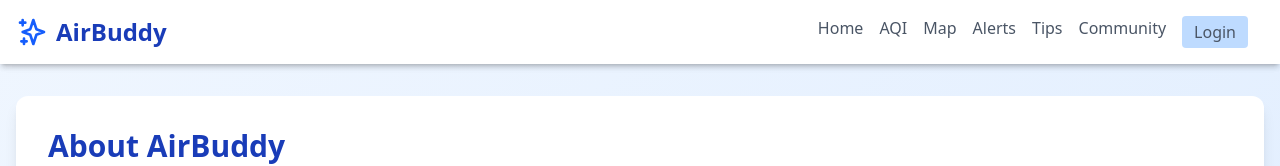
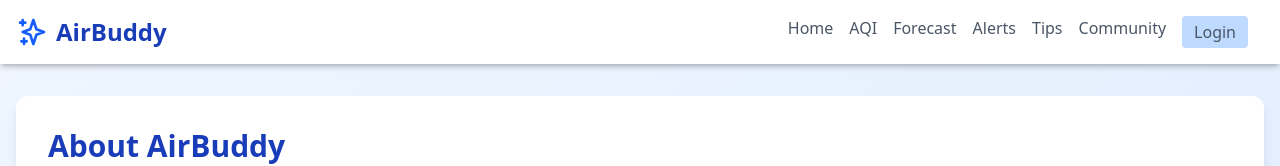
Before and after one commit to Scemworks/gdg-solutions-hackathon, a Next.js app in the folder airbuddy-frontend/: page /about in a window 1280 px wide. Shown: the top 166 px of the page. Built offline with nearby package versions, Linux system fonts and the light colour scheme.

Commit message:
Updated header component

```diff
--- a/airbuddy-frontend/src/app/components/header.tsx
+++ b/airbuddy-frontend/src/app/components/header.tsx
@@ -60,7 +60,7 @@ export default function Header() {
                     <nav className="flex space-x-4 mr-4">
                         <Link href="/" className={`text-gray-600 dark:text-gray-300 hover:text-blue-600 dark:hover:text-blue-400 ${pathname === '/' ? 'text-blue-600 dark:text-blue-400 font-semibold underline' : ''}`}>Home</Link>
                         <Link href="/aqi-tracking" className={`text-gray-600 dark:text-gray-300 hover:text-blue-600 dark:hover:text-blue-400 ${pathname === '/aqi-tracking' ? 'text-blue-600 dark:text-blue-400 font-semibold underline' : ''}`}>AQI</Link>
-                        <Link href="/pollution-map" className={`text-gray-600 dark:text-gray-300 hover:text-blue-600 dark:hover:text-blue-400 ${pathname === '/pollution-map' ? 'text-blue-600 dark:text-blue-400 font-semibold underline' : ''}`}>Map</Link>
+                        <Link href="/forecast" className={`text-gray-600 dark:text-gray-300 hover:text-blue-600 dark:hover:text-blue-400 ${pathname === '/forecast' ? 'text-blue-600 dark:text-blue-400 font-semibold underline' : ''}`}>Forecast</Link>
                         <Link href="/health-alerts" className={`text-gray-600 dark:text-gray-300 hover:text-blue-600 dark:hover:text-blue-400 ${pathname === '/health-alerts' ? 'text-blue-600 dark:text-blue-400 font-semibold underline' : ''}`}>Alerts</Link>
                         <Link href="/safety-tips" className={`text-gray-600 dark:text-gray-300 hover:text-blue-600 dark:hover:text-blue-400 ${pathname === '/safety-tips' ? 'text-blue-600 dark:text-blue-400 font-semibold underline' : ''}`}>Tips</Link>
                         <Link href="/community" className={`text-gray-600 dark:text-gray-300 hover:text-blue-600 dark:hover:text-blue-400 ${pathname === '/community' ? 'text-blue-600 dark:text-blue-400 font-semibold underline' : ''}`}>Community</Link>
@@ -96,7 +96,7 @@ export default function Header() {
                         <nav className="py-3 space-y-3">
                             <Link href="/" className={`block text-gray-600 dark:text-gray-300 hover:text-blue-600 dark:hover:text-blue-400 ${pathname === '/' ? 'text-blue-600 dark:text-blue-400 font-semibold underline' : ''}`}>Home</Link>
                             <Link href="/aqi-tracking" className={`block text-gray-600 dark:text-gray-300 hover:text-blue-600 dark:hover:text-blue-400 ${pathname === '/aqi-tracking' ? 'text-blue-600 dark:text-blue-400 font-semibold underline' : ''}`}>AQI</Link>
-                            <Link href="/pollution-map" className={`block text-gray-600 dark:text-gray-300 hover:text-blue-600 dark:hover:text-blue-400 ${pathname === '/pollution-map' ? 'text-blue-600 dark:text-blue-400 font-semibold underline' : ''}`}>Map</Link>
+                            <Link href="/forecast" className={`block text-gray-600 dark:text-gray-300 hover:text-blue-600 dark:hover:text-blue-400 ${pathname === '/forecast' ? 'text-blue-600 dark:text-blue-400 font-semibold underline' : ''}`}>Forecast</Link>
                             <Link href="/health-alerts" className={`block text-gray-600 dark:text-gray-300 hover:text-blue-600 dark:hover:text-blue-400 ${pathname === '/health-alerts' ? 'text-blue-600 dark:text-blue-400 font-semibold underline' : ''}`}>Alerts</Link>
                             <Link href="/safety-tips" className={`block text-gray-600 dark:text-gray-300 hover:text-blue-600 dark:hover:text-blue-400 ${pathname === '/safety-tips' ? 'text-blue-600 dark:text-blue-400 font-semibold underline' : ''}`}>Tips</Link>
                             <Link href="/community" className={`block text-gray-600 dark:text-gray-300 hover:text-blue-600 dark:hover:text-blue-400 ${pathname === '/community' ? 'text-blue-600 dark:text-blue-400 font-semibold underline' : ''}`}>Community</Link>
```
